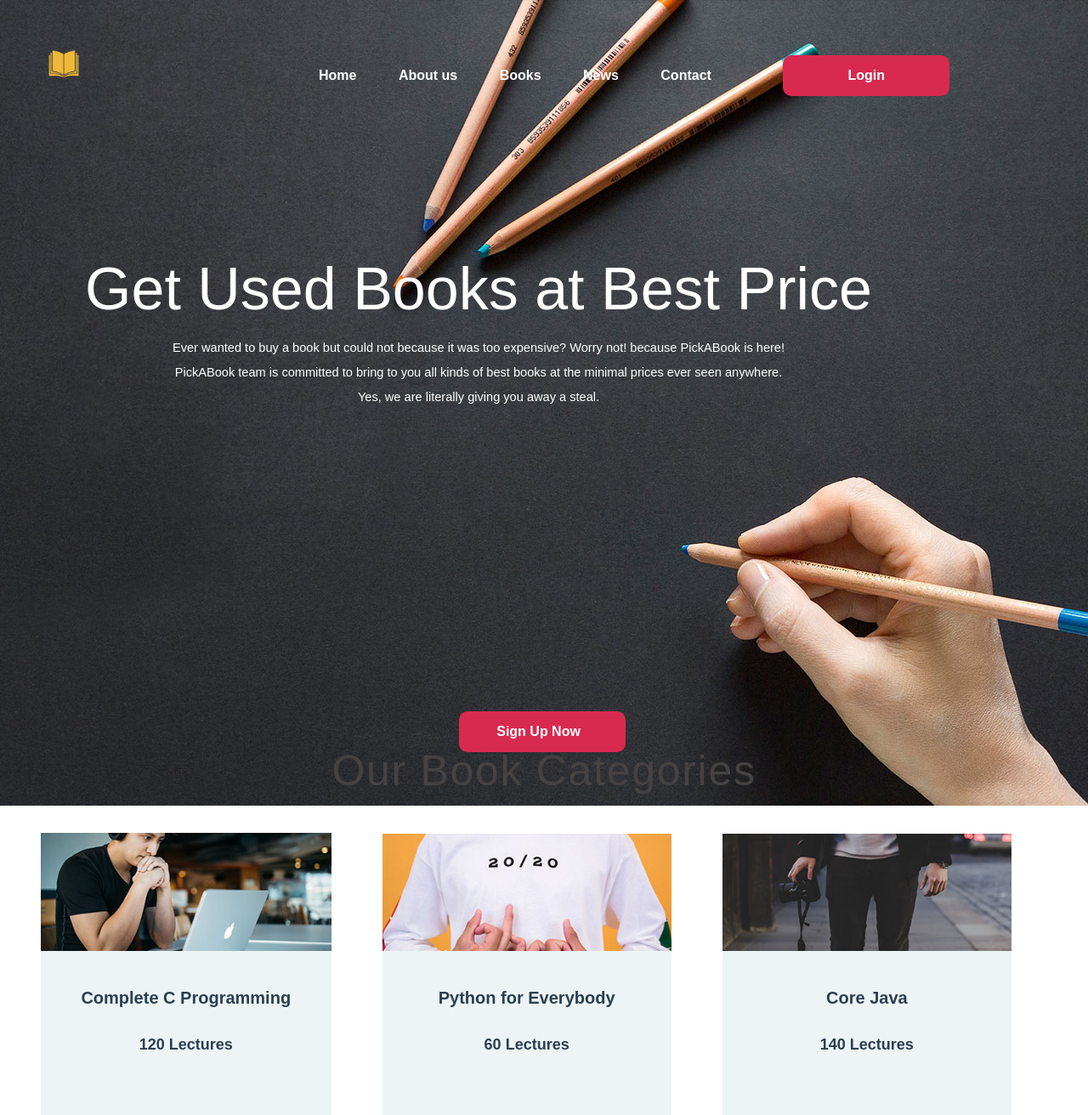
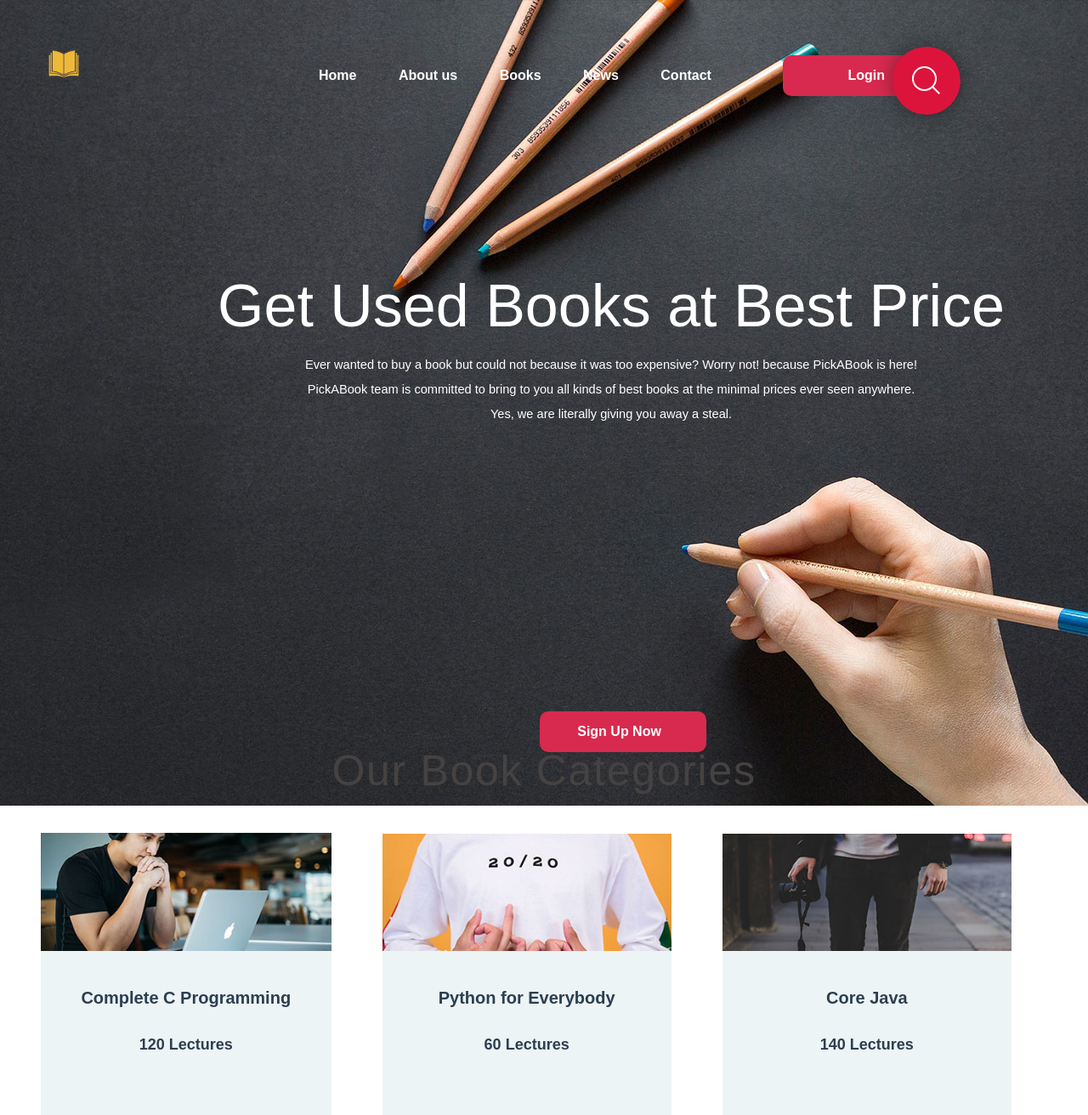
Before and after one commit to avinash-rao/final_PickABook, a Django app: page / in a window 1280 px wide. Shown: the top 1312 px of the page at 85% size. Run offline with Django 3.2, Linux system fonts and the light colour scheme.

Commit message:
Added search bar

```diff
--- a/static/css/landingpage.css
+++ b/static/css/landingpage.css
@@ -15,6 +15,124 @@ body {
 
 }
 
+/* Search bar start */
+@import url("https://fonts.googleapis.com/css?family=Inconsolata:700");
+.nav-search {
+  position: absolute;
+  margin: 0;
+  top: 45px;
+	/* left: 0; */
+  right: 40px;
+  bottom: 0;
+  width: 300px;
+  height: 100px;
+}
+.nav-search .search {
+  position: absolute;
+  margin: auto;
+  top: 0;
+  right: 0;
+  bottom: 0;
+  left: 0;
+  width: 80px;
+  height: 80px;
+  background: crimson;
+  border-radius: 50%;
+  transition: all 1s;
+  z-index: 4;
+  box-shadow: 0 0 25px 0 rgba(0, 0, 0, 0.4);
+}
+.nav-search .search:hover {
+  cursor: pointer;
+}
+.nav-search .search::before {
+  content: "";
+  position: absolute;
+  margin: auto;
+  top: 22px;
+  right: 0;
+  bottom: 0;
+  left: 22px;
+  width: 12px;
+  height: 2px;
+  background: white;
+  transform: rotate(45deg);
+  transition: all .5s;
+}
+.nav-search .search::after {
+  content: "";
+  position: absolute;
+  margin: auto;
+  top: -5px;
+  right: 0;
+  bottom: 0;
+  left: -5px;
+  width: 25px;
+  height: 25px;
+  border-radius: 50%;
+  border: 2px solid white;
+  transition: all .5s;
+}
+.nav-search input {
+  font-family: 'Inconsolata', monospace;
+  position: absolute;
+  margin: auto;
+  top: 0;
+  right: 0;
+  bottom: 0;
+  left: 0;
+  width: 50px;
+  height: 50px;
+  outline: none;
+  border: none;
+  background: crimson;
+  color: white;
+  text-shadow: 0 0 10px crimson;
+  padding: 0 80px 0 20px;
+  border-radius: 30px;
+  box-shadow: 0 0 25px 0 crimson, 0 20px 25px 0 rgba(0, 0, 0, 0.2);
+  transition: all 1s;
+  opacity: 0;
+  z-index: 5;
+  font-weight: bolder;
+  letter-spacing: 0.1em;
+}
+.nav-search input:hover {
+  cursor: pointer;
+}
+.nav-search input:focus {
+  width: 300px;
+  opacity: 1;
+  cursor: text;
+}
+.nav-search input:focus ~ .search {
+  right: -250px;
+  background: #151515;
+  z-index: 6;
+}
+.nav-search input:focus ~ .search::before {
+  top: 0;
+  left: 0;
+  width: 25px;
+}
+.nav-search input:focus ~ .search::after {
+  top: 0;
+  left: 0;
+  width: 25px;
+  height: 2px;
+  border: none;
+  background: white;
+  border-radius: 0%;
+  transform: rotate(-45deg);
+}
+.nav-search input::placeholder {
+  color: white;
+  opacity: 0.5;
+  font-weight: bolder;
+}
+/* Search bar end */
+
+
 .error{
 
   color: red;
@@ -31,7 +149,7 @@ body {
 	background-position: top center;
   height: 540px;
   position:absolute;
-   width: 100%;
+  width: 100%;
   height: 100%;
   top: 0;
 	left: 0;
@@ -80,7 +198,7 @@ margin-top: 50px;
 }
 .signup{
   position: absolute;
-  left:460px;
+  left:555px;
   bottom: 155px;
 }
 
@@ -88,8 +206,8 @@ margin-top: 50px;
 .text
 {
 position: absolute;
-left:100px;
-top:300px;
+left:20%;
+top:320px;
 color: #fff;
 text-align: center;
 }
@@ -216,13 +334,13 @@ th, td {
 }
 td:hover{
 }
+
 .menu{
-
-  position:absolute;
+  position: absolute;
   top: 60px;
 	left:330PX;
+}
 
-}
 .menu ul {
 	list-style: none;
 }
@@ -249,10 +367,10 @@ td:hover{
 	display: none;
 }
 
-
 menu,a:hover {
   color:#d82a4e;
 }
+
 a,
 a:hover,
 a:focus {
@@ -260,7 +378,6 @@ a:focus {
 	outline: none;
 	color: #d82a4e;
 }
-
 
 ul,
 ol {
@@ -282,8 +399,6 @@ margin-top: 400px;
 }
 
 /* teacher singnup*/
-
-
 .full-section{
 position: absolute;
 background-size: cover;
--- a/templates/LandingApp/firstpage.html
+++ b/templates/LandingApp/firstpage.html
@@ -11,9 +11,9 @@
   	<link rel="stylesheet" href="{%static 'css/font-awesome.min.css' %}"/>
 
     <link href="{%static 'images/favicon.ico' %}" rel="shortcut icon"/>
-    <link href="{%static 'css/landingpage.css' %}" rel="stylesheet" type="text/css" media="only screen and (min-device-width: 481px">
     <link rel="stylesheet" href="{%static 'css/login.css' %}">
     <link rel="stylesheet" type="text/css" href="{% static 'css/animate-custom.css' %}" />
+    <link href="{%static 'css/landingpage.css' %}" rel="stylesheet" type="text/css" media="only screen and (min-device-width: 481px">
     <script  type="text/javascript" charset="utf-8" src="{%static '/javascript/myscripts.js'%}"></script>
     <script type="text/javascript" charset="utf-8" src="{%static  '/javascript/validate.js' %} "></script>
    <!-- end link-->
@@ -46,15 +46,17 @@
                   <a id="drp" href="profile/logout" style="border-top: 1px solid black">Sign-Out</a>
                 </div>
               </div>
-
               {% else %}
               <li>
                 <input type="button" value="Login" class="site-btn"  onclick="document.getElementById('id01').style.display='block'" style="width:auto;"  />
               </li>
               {%endif%}
-
         </ul>
      </nav>
+     <div class="nav-search">
+       <input type="text" placeholder="Search...">
+       <div class="search"></div>
+     </div>
                     <!-- shows server error -->
                         {% if messages %}
                           {% for message in messages %}
@@ -66,7 +68,7 @@
                                 <h4> {{message|capfirst}}  </h4>
                                 </div>
                                </div>
-                             </div
+                             </div>
                           {% endfor %}
                       {% endif %}
                         <!--end server -->
```
Lines whose indentation alone changed are shown as unchanged.
